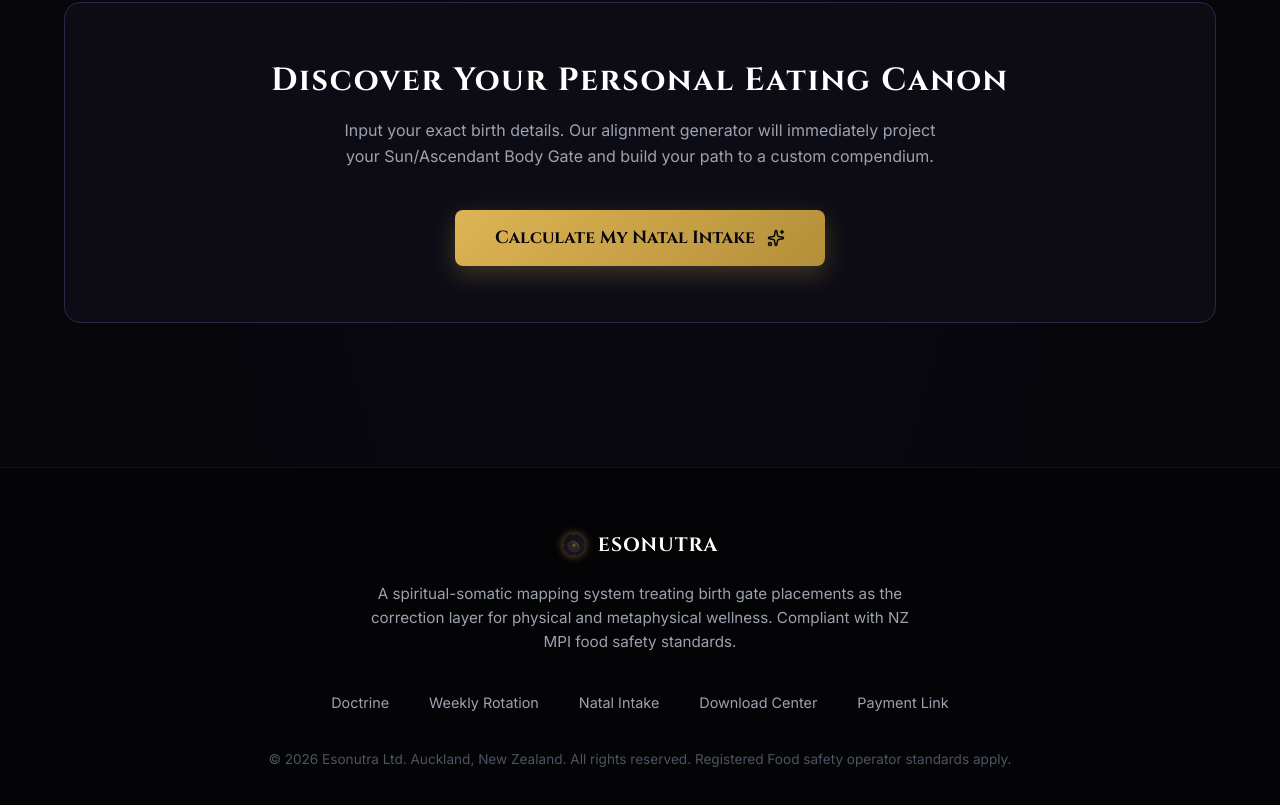
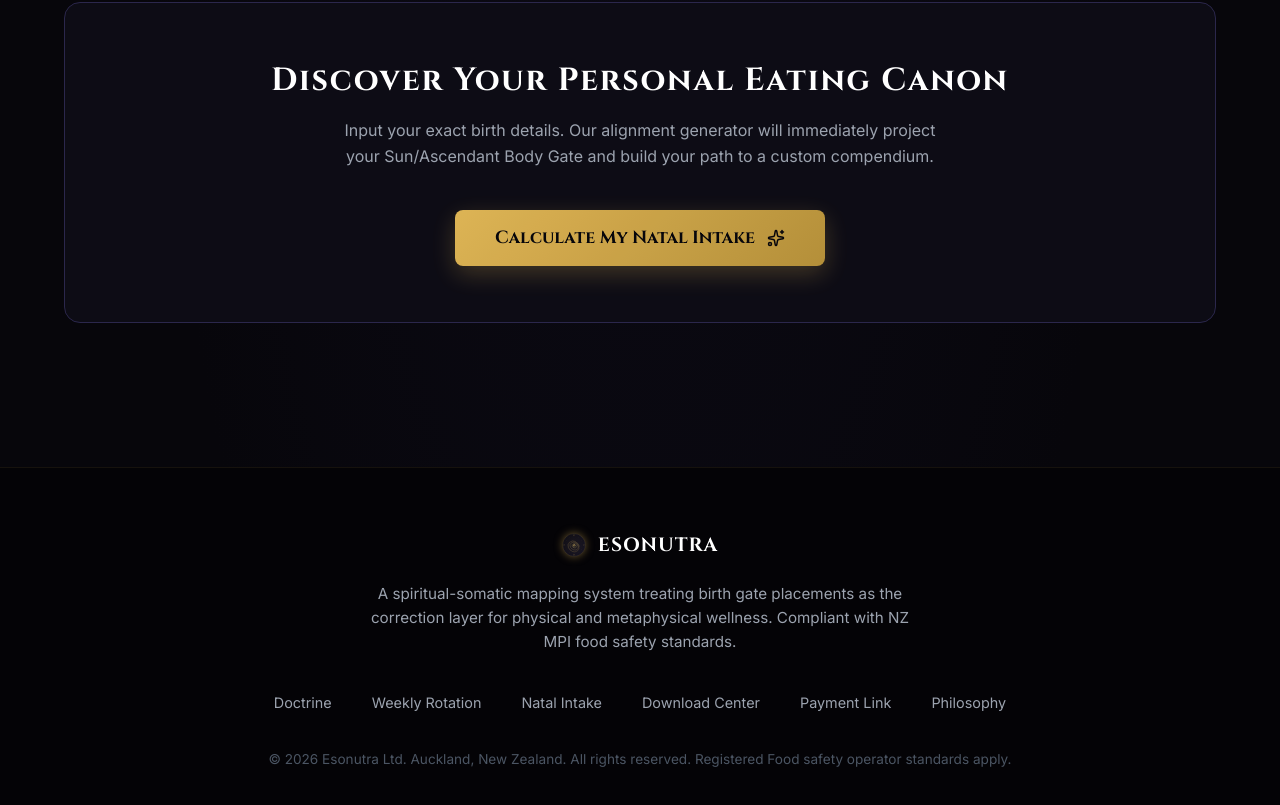
Before and after one commit to ratahitopia06-ops/Pneuma, a React (Vite) app in the folder website/: page / in a window 1280 px wide. Shown: the part 3808-4613 px from the top of the page. Built offline with nearby package versions, Linux system fonts and the light colour scheme.

Commit message:
feat: link to The Interstitial Spiral

```diff
--- a/website/src/App.jsx
+++ b/website/src/App.jsx
@@ -1198,6 +1198,7 @@ function App() {
             <span className="footer-link" onClick={() => transitionToTab('intake')}>Natal Intake</span>
             <span className="footer-link" onClick={() => transitionToTab('post-purchase')}>Download Center</span>
             <a href="https://buy.stripe.com/bJefZhemgc3i2Zb3tGfnO00" target="_blank" rel="noopener noreferrer" className="footer-link">Payment Link</a>
+            <a href="https://spiral-source-node.base44.app/construct" target="_blank" rel="noopener noreferrer" className="footer-link">Philosophy</a>
           </div>
 
 
```
